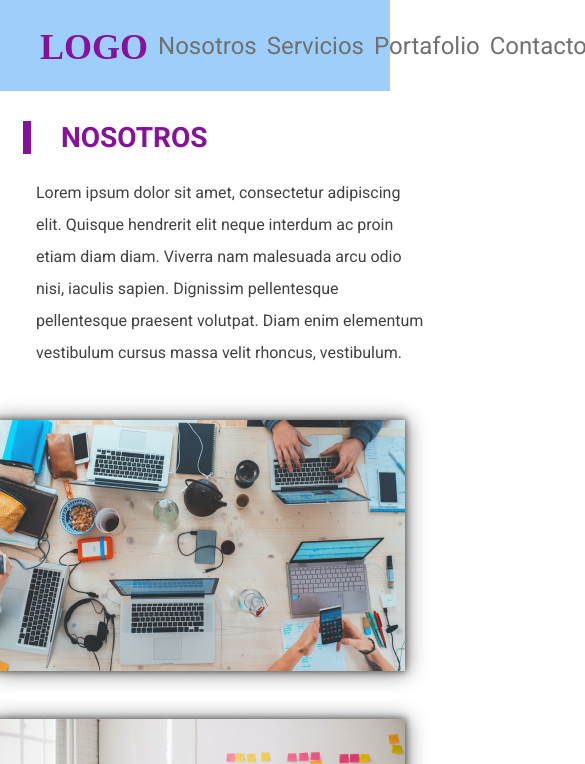
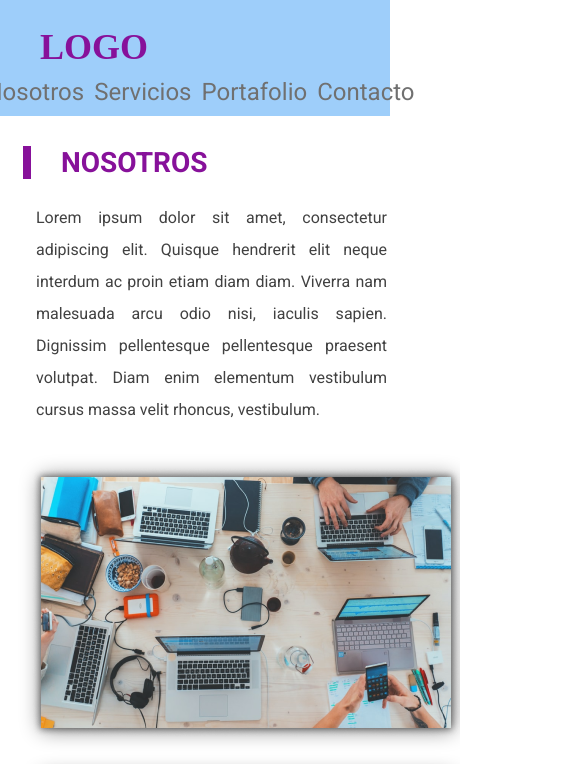
Before and after one commit to claudiavar/Practica2, a plain HTML site: page index.html in a window 390 px wide. Shown: the top 764 px of the page, 585 px wide, since content can reach past the window. Drawn offline with Linux system fonts and the light colour scheme; a web font is replaced by a local one.

Commit message:
responsive

```diff
--- a/main.css
+++ b/main.css
@@ -170,30 +170,38 @@ footer p {
 }
 
 @media only screen and (max-width:600px) {
-    body {
-        width: 100%;
+    header{
+        display: flex;
+        flex-direction: column;
     }
-
     .logo {
         font-weight: 700;
         font-size: 36px;
+        align-self:flex-start;
+        margin-bottom: 10px;
     }
-
+    nav ul {
+        display: flex;
+        list-style-type: none;
+        margin-right: 0px;
+        margin-bottom: 10px;
+    }
     section p {
-        width: 100%;
+        width: 90%;
+        text-align: justify;
     }
 
     .img-nosotros {
         margin-left: 32px;
         display: flex;
-        justify-content: center;
+        justify-content: space-around;
         flex-wrap: wrap;
     }
 
     .img-servicios {
         width: 100%;
         display: flex;
-        justify-content: center;
+        justify-content: space-around;
         flex-wrap: wrap;
     }
 
@@ -204,6 +212,10 @@ footer p {
         flex-wrap: wrap;
     }
 
+    .div-contacto{
+        display: flex;
+        flex-direction: column;
+    }
     .div-contacto img {
         width: 80%;
         height: auto;
```
